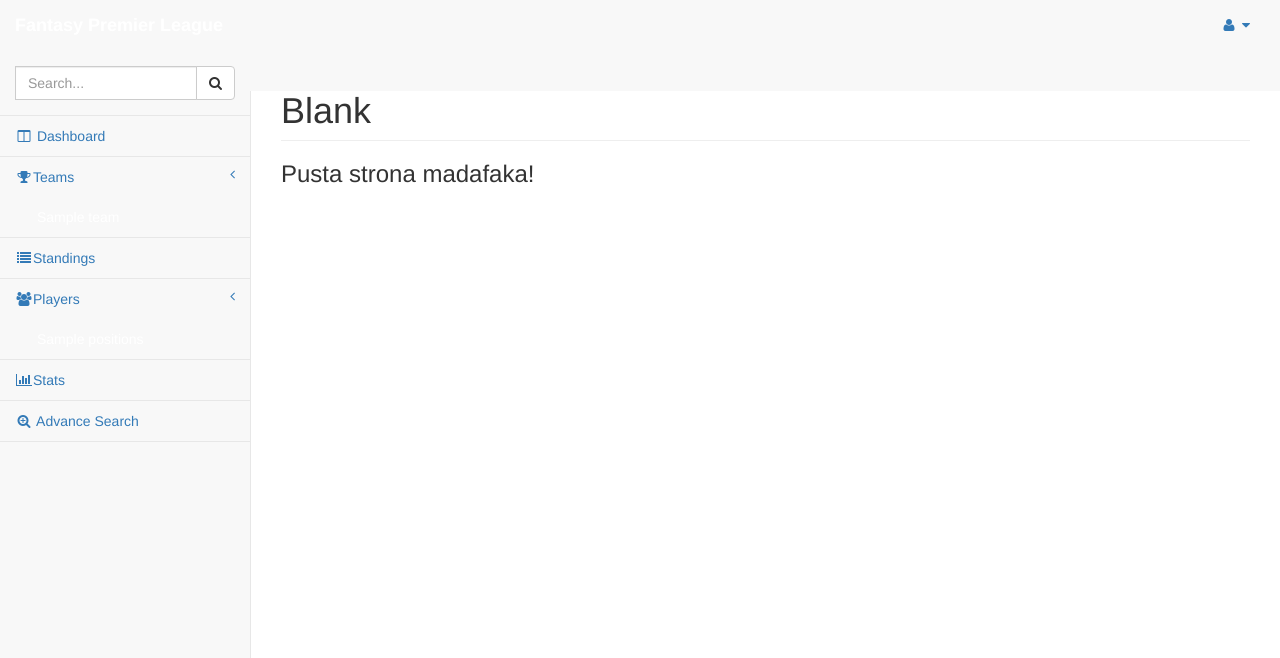
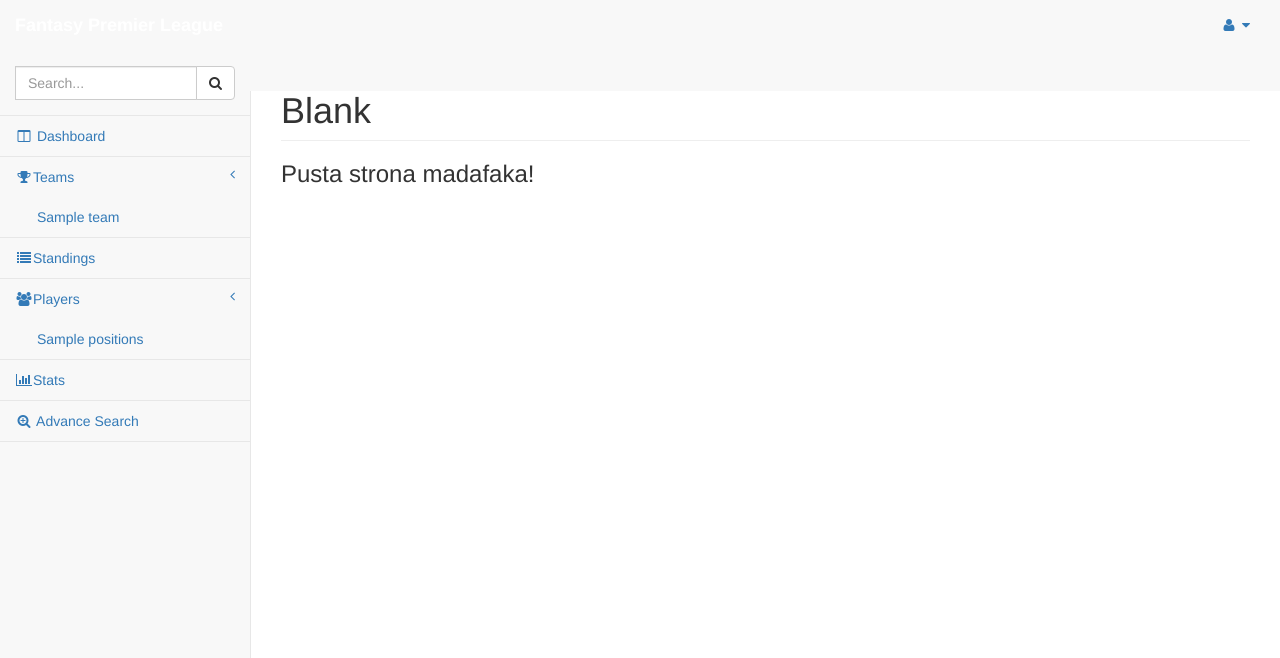
Before and after one commit to MarcinDylong/FPL, a Django app: page /blank/ in a window 1280 px wide. Shown: the top 658 px of the page. Run offline with Django 3.2, Linux system fonts and the light colour scheme; tables that the repository leaves empty hold one stand-in row (values such as "Sample post"); style sheets or scripts are compiled from the project's sources; some libraries are stand-ins or nearby versions.

Commit message:
Dashboard colors

```diff
--- a/fantasy_pl/forms.py
+++ b/fantasy_pl/forms.py
@@ -64,7 +64,13 @@ class MessageForm(forms.Form):
     recipient = forms.ModelChoiceField(label='Recipient', queryset=User.objects.all(),
                                        widget=forms.Select(attrs={'class': 'form-control'}))
     content = forms.CharField(label='Content', widget=forms.Textarea(
-        attrs={'type': 'text', 'class': 'form-control', 'placeholder': 'Search...'}))
+        attrs={'type': 'text', 'class': 'form-control', 'placeholder': 'Content....'}))
+
+    # def clean(self):
+    #     content = self.cleaned_data['content']
+    #
+    #     if content == ' ':
+    #         raise ValidationError('Cannot send empty message!')
 
 
 class SearchForm(forms.Form):
--- a/fantasy_pl/templates/dashboard/base.html
+++ b/fantasy_pl/templates/dashboard/base.html
@@ -105,13 +105,11 @@
                             </li>
                         {% endif %}
                         <li>
-                            <a href="#" class="bialy"><i class="fa fa-trophy fa-fw"></i>Teams<span
-                                    class="fa arrow"></span></a>
+                            <a href="#" class="bialy"><i class="fa fa-trophy fa-fw"></i>Teams<span class="fa arrow"></span></a>
                             <ul class="nav nav-second-level">
                                 {% for team in teams %}
                                     <li class="rozowy">
-                                        <a href="{% url 'fpl:team' team.id 'position' %}"
-                                           style="color: #ffffff">{{ team.name }}</a>
+                                        <a href="{% url 'fpl:team' team.id 'position' %}" class="bialy-nap">{{ team.name }}</a>
                                     </li>
                                 {% endfor %}
                             </ul>
@@ -128,7 +126,7 @@
                                 {% for pos in positions %}
                                     <li class="rozowy">
                                         <a href="{% url 'fpl:positions' pos.name_short 'id' %}"
-                                           style="color: #ffffff">{{ pos.name }}s</a>
+                                           class="bialy-nap">{{ pos.name }}s</a>
                                     </li>
                                 {% endfor %}
                             </ul>
--- a/fantasy_pl/views.py
+++ b/fantasy_pl/views.py
@@ -156,7 +156,10 @@ class SendMessageView(View):
 
             ctx['title'] = 'Send message'
             return render(request, 'components/message_sending.html', ctx)
-
+        else:
+            ctx = {'form': MessageForm()}
+            ctx['failure'] = 'Something went wrong!'
+            return render(request, 'components/message_sending.html', ctx)
 
 class MessageReceivedView(View):
 
```
